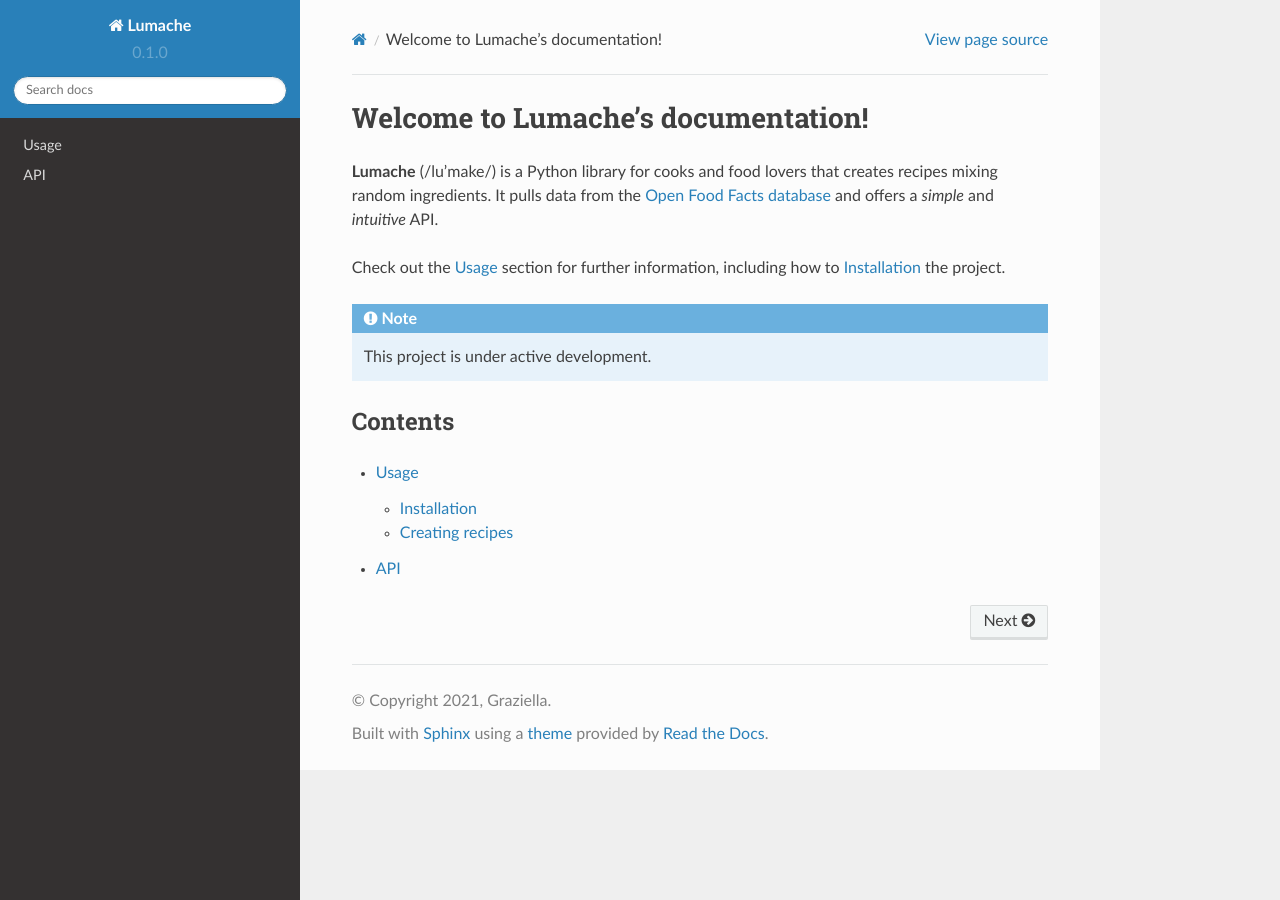
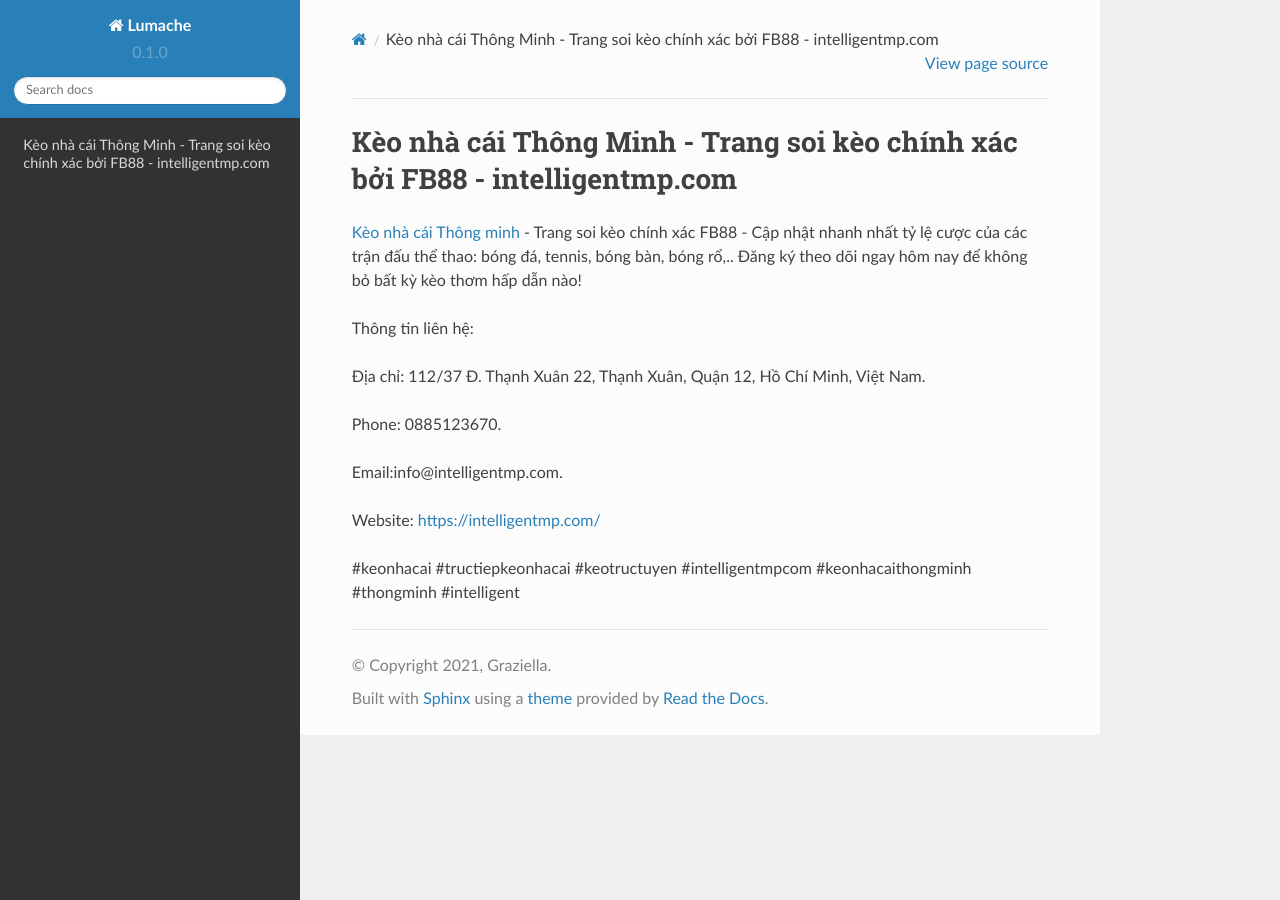
Before and after one commit to socialentity1/keonhacaithongminh, a Sphinx documentation site: the page built from docs/source/index.rst, in a window 1280 px wide. Built offline with Sphinx 7.4.7 and the Read the Docs theme 2.0.0, drawn with Linux system fonts in a browser that asks for light colours.

Commit message:
Update index.rst

```diff
--- a/docs/source/index.rst
+++ b/docs/source/index.rst
@@ -1,22 +1,16 @@
-Welcome to Lumache's documentation!
+Kèo nhà cái Thông Minh - Trang soi kèo chính xác bởi FB88 - intelligentmp.com
 ===================================
 
-**Lumache** (/lu'make/) is a Python library for cooks and food lovers
-that creates recipes mixing random ingredients.
-It pulls data from the `Open Food Facts database <https://world.openfoodfacts.org/>`_
-and offers a *simple* and *intuitive* API.
+`Kèo nhà cái Thông minh <https://intelligentmp.com/>`_ - Trang soi kèo chính xác FB88 - Cập nhật nhanh nhất tỷ lệ cược của các trận đấu thể thao: bóng đá, tennis, bóng bàn, bóng rổ,.. Đăng ký theo dõi ngay hôm nay để không bỏ bất kỳ kèo thơm hấp dẫn nào!
 
-Check out the :doc:`usage` section for further information, including
-how to :ref:`installation` the project.
+Thông tin liên hệ:
 
-.. note::
+Địa chỉ: 112/37 Đ. Thạnh Xuân 22, Thạnh Xuân, Quận 12, Hồ Chí Minh, Việt Nam.
 
-   This project is under active development.
+Phone: 0885123670.
 
-Contents
---------
+Email:info@intelligentmp.com.
 
-.. toctree::
+Website: https://intelligentmp.com/
 
-   usage
-   api
+#keonhacai #tructiepkeonhacai #keotructuyen  #intelligentmpcom #keonhacaithongminh #thongminh #intelligent
```
